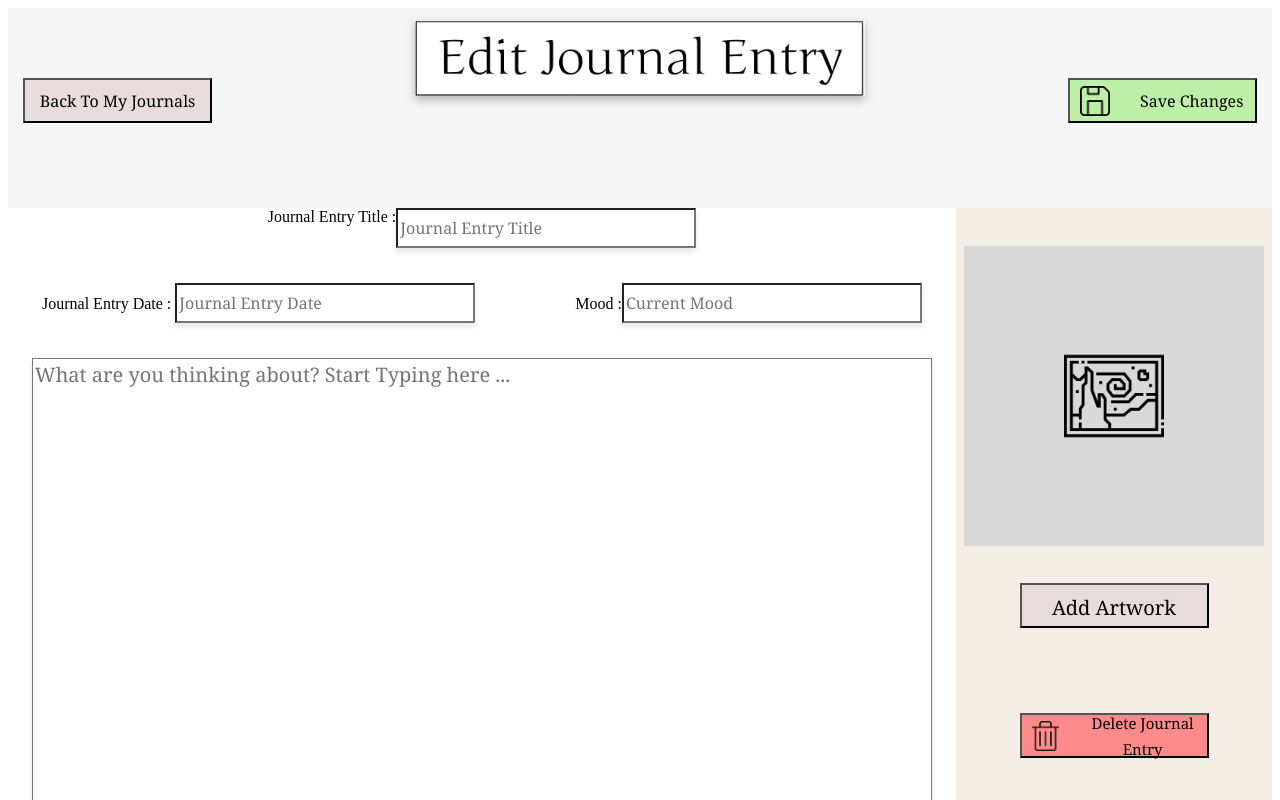
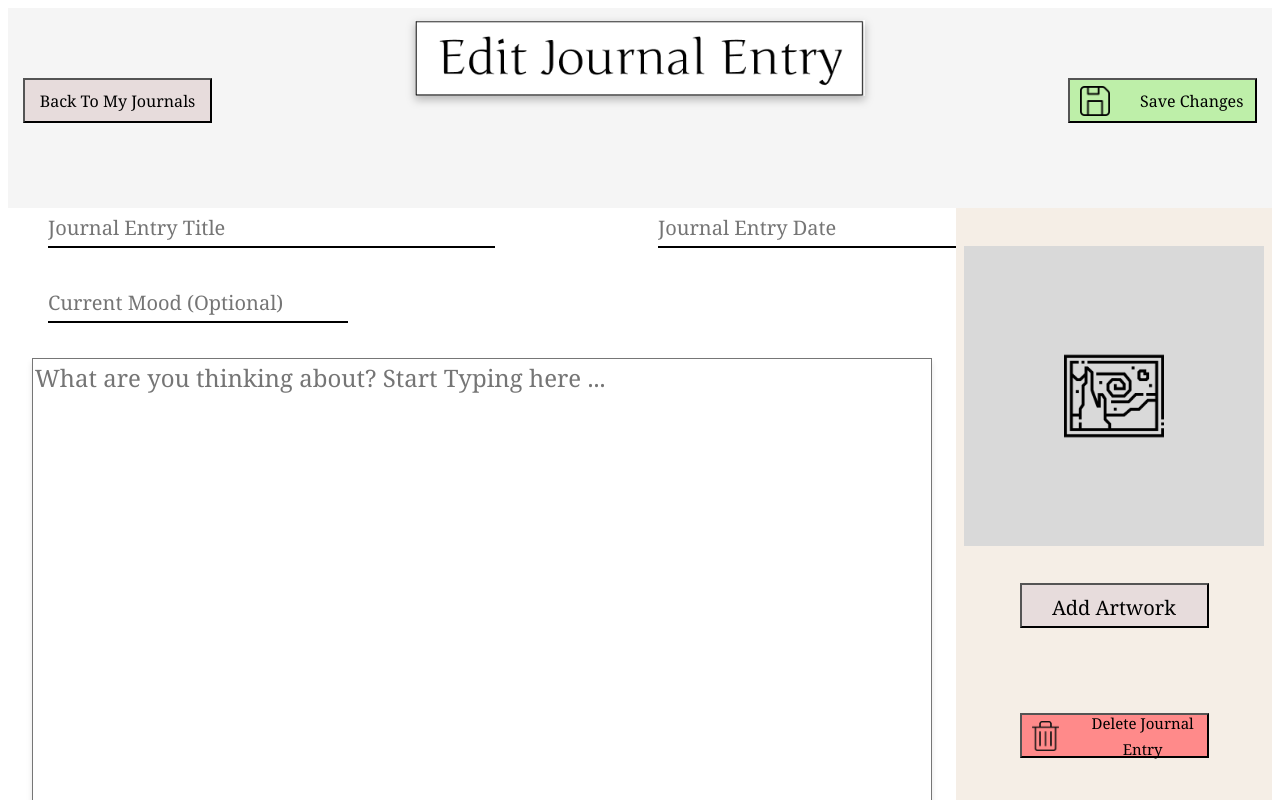
Before and after one commit to Manas3005/ArtyFact, a React (Vite) app: page /#/editentry in a window 1280 px wide. Shown: the top 800 px of the page. Built offline with nearby package versions, Linux system fonts and the light colour scheme.

Commit message:
Change text field appearance from input box

```diff
--- a/src/journalsStyle.css
+++ b/src/journalsStyle.css
@@ -329,40 +329,51 @@
 
 }
 
-.entryTitleTextBox{
+.entryTextBox{
     width: 300px;
     height: 40px;
     font-family:Cambria, Cochin, Georgia, Times, 'Times New Roman', serif;
-    font-size: 16px;
+    font-size: 20px;
 
-    box-shadow: 0px 4px 6px rgba(0, 0, 0, 0.1); /* Add shadow */
+
     transition: all 0.3s ease; /* Smooth transition for interactions */
-}
 
-.entryTitleTextBox:hover {
-    border-color: #888; /* Change border color on hover */
-}
+    border: none;
+    border-bottom: 2px solid #000; /* A line below the input */
+    outline: none; /* Removes focus ring for a cleaner look */
 
-.entryTitleTextBox:focus {
-    border-color: #007BFF;
-    outline: none;
-    background-color: #eef; /* Slightly change background color */
-
-    box-shadow: 0px 4px 10px rgba(0, 123, 255, 0.5); /* Glow effect on focus */
+    padding: 5px 0;
 
 }
 
-.titleDiv{
+.entryTitleTextBox{
+    width: 450px;
+    height: 40px;
+    font-family:Cambria, Cochin, Georgia, Times, 'Times New Roman', serif;
+    font-size: 20px;
+
+
+    transition: all 0.3s ease; /* Smooth transition for interactions */
+
+    border: none;
+    border-bottom: 2px solid #000; /* A line below the input */
+    outline: none; /* Removes focus ring for a cleaner look */
+
+    padding: 5px 0;
+
+}
+
+.titleAndDateDiv{
     flex: 0.1;
     display:flex;
-    justify-content: center;
+    margin-left: 40px;
+    gap: 18%;
 }
 
-.dateAndMoodDiv{
+.moodDiv{
     flex: 0.1;
     display: flex;
-    justify-content: center;
-    gap: 100px;
+    margin-left: 40px;
 }
 
 .journalEntryDiv{
@@ -380,7 +391,7 @@
     width: 95%; /* Take full width */
     height: 100%; /* Take full height */
     font-family:Cambria, Cochin, Georgia, Times, 'Times New Roman', serif;
-    font-size: 20px;
+    font-size: 24px;
 
     box-shadow: 0px 4px 6px rgba(0, 0, 0, 0.1); /* Add shadow */
     transition: all 0.3s ease; /* Smooth transition for interactions */
--- a/src/views/myJournalViews/EntryEditContentView.jsx
+++ b/src/views/myJournalViews/EntryEditContentView.jsx
@@ -9,26 +9,19 @@ export function EntryEditContentView(props){
 
             <div className="editEntryLeftContent">
 
-                <div className="titleDiv">
+                <div className="titleAndDateDiv">
 
-                    <text>Journal Entry Title : </text>
-                    <input className="entryTitleTextBox" placeholder="Journal Entry Title"></input>
+                    <input className="entryTitleTextBox" placeholder="Journal Entry Title "></input>
+
+                    <input className="entryTextBox" placeholder="Journal Entry Date "></input>
 
                 </div>
 
-                <div className="dateAndMoodDiv">
+                <div className="moodDiv">
 
                     <div>
 
-                        <text>Journal Entry Date : </text>
-                        <input className="entryTitleTextBox" placeholder="Journal Entry Date"></input>
-
-                    </div>
-
-                    <div>
-
-                        <text>Mood :</text>
-                        <input className="entryTitleTextBox" placeholder="Current Mood"></input>
+                        <input className="entryTextBox" placeholder="Current Mood (Optional)"></input>
 
                     </div>
                 </div>
```
